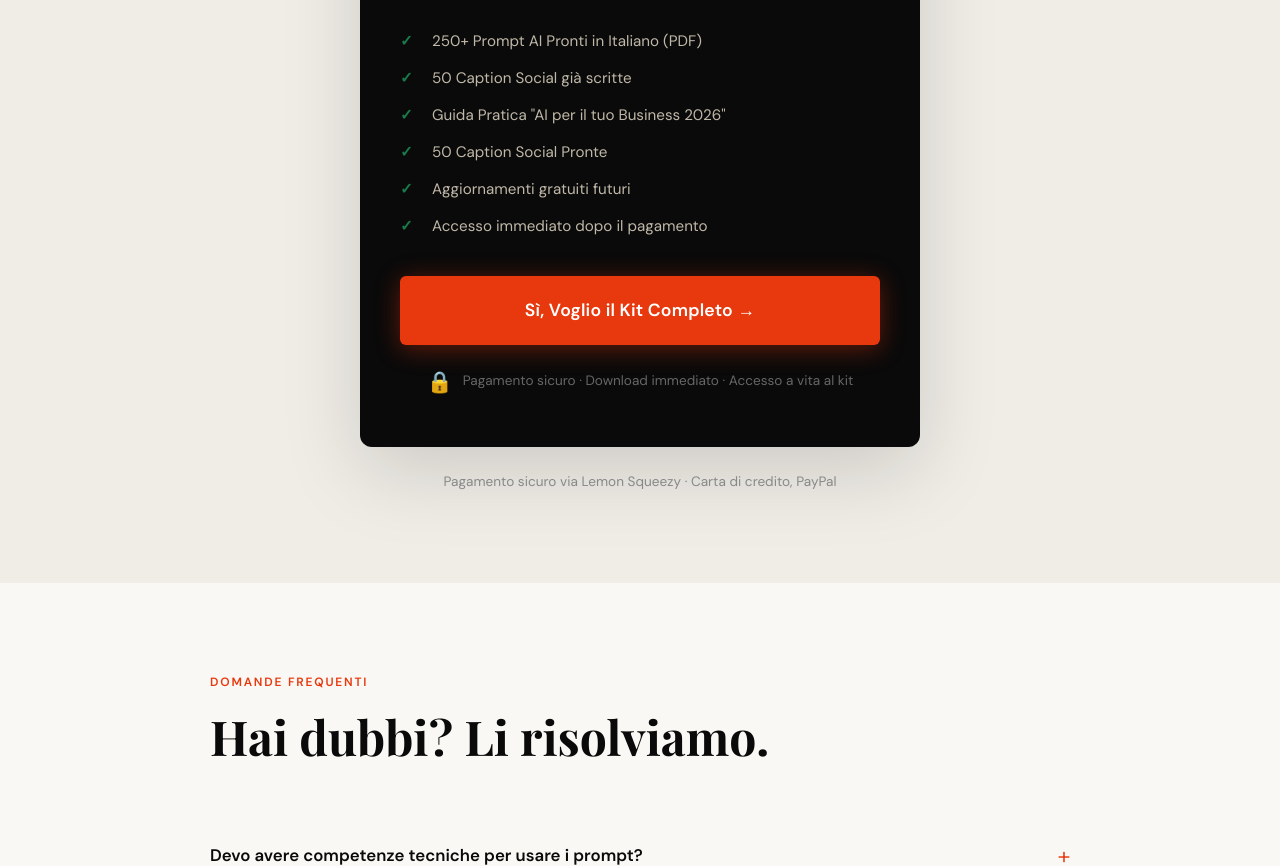
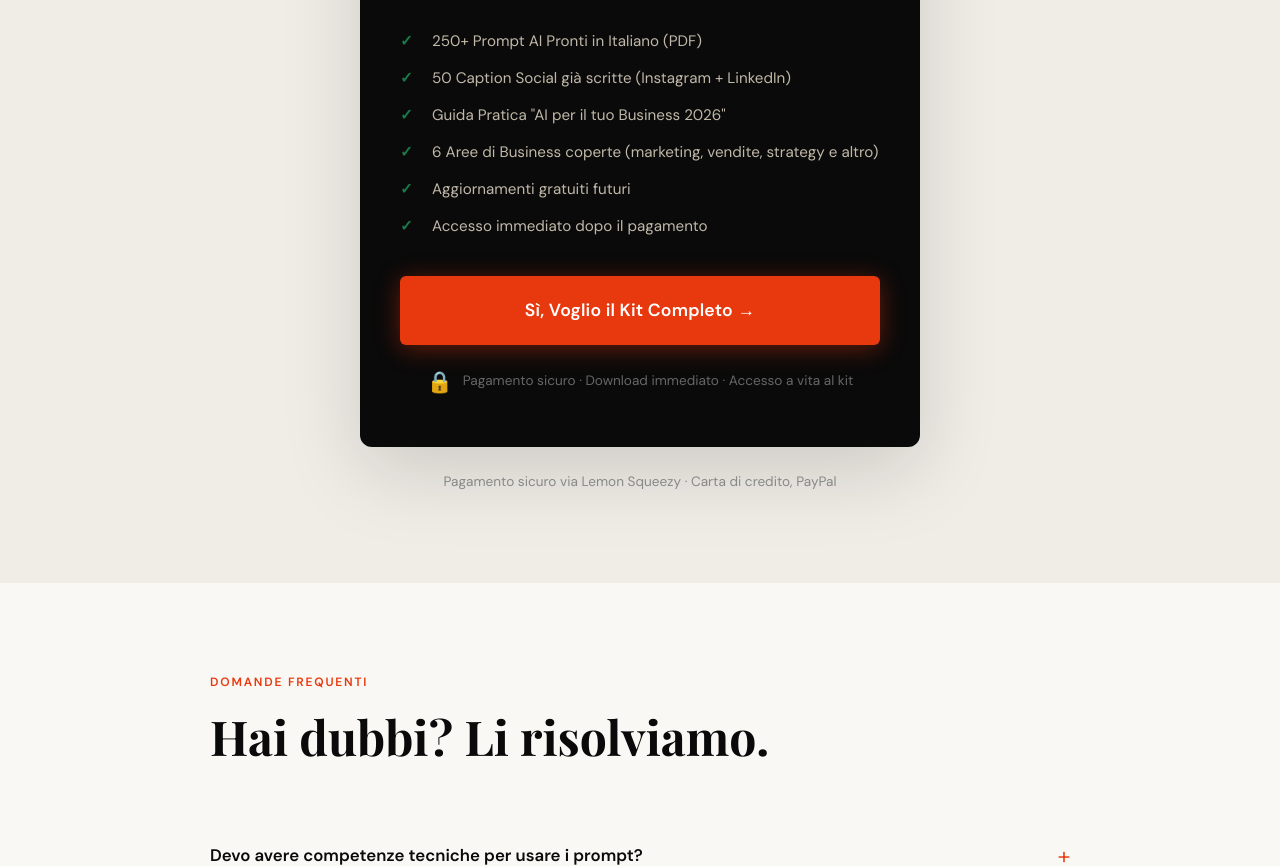
Before and after one commit to magnax97/aibusinesskit, a plain HTML site: page index.html in a window 1280 px wide. Shown: the part 6079-6945 px from the top of the page. Drawn offline with nearby package versions, Linux system fonts and the light colour scheme.

Commit message:
Update index.html

```diff
--- a/index.html
+++ b/index.html
@@ -1049,9 +1049,9 @@ src="https://www.facebook.com/tr?id=887113279180647&ev=PageView&noscript=1"
 
         <ul class="pricing-list">
           <li>250+ Prompt AI Pronti in Italiano (PDF)</li>
-          <li>50 Caption Social già scritte</li>
+          <li>50 Caption Social già scritte (Instagram + LinkedIn)</li>
           <li>Guida Pratica "AI per il tuo Business 2026"</li>
-          <li>50 Caption Social Pronte</li>
+          <li>6 Aree di Business coperte (marketing, vendite, strategy e altro)</li>
           <li>Aggiornamenti gratuiti futuri</li>
           <li>Accesso immediato dopo il pagamento</li>
         </ul>
```
